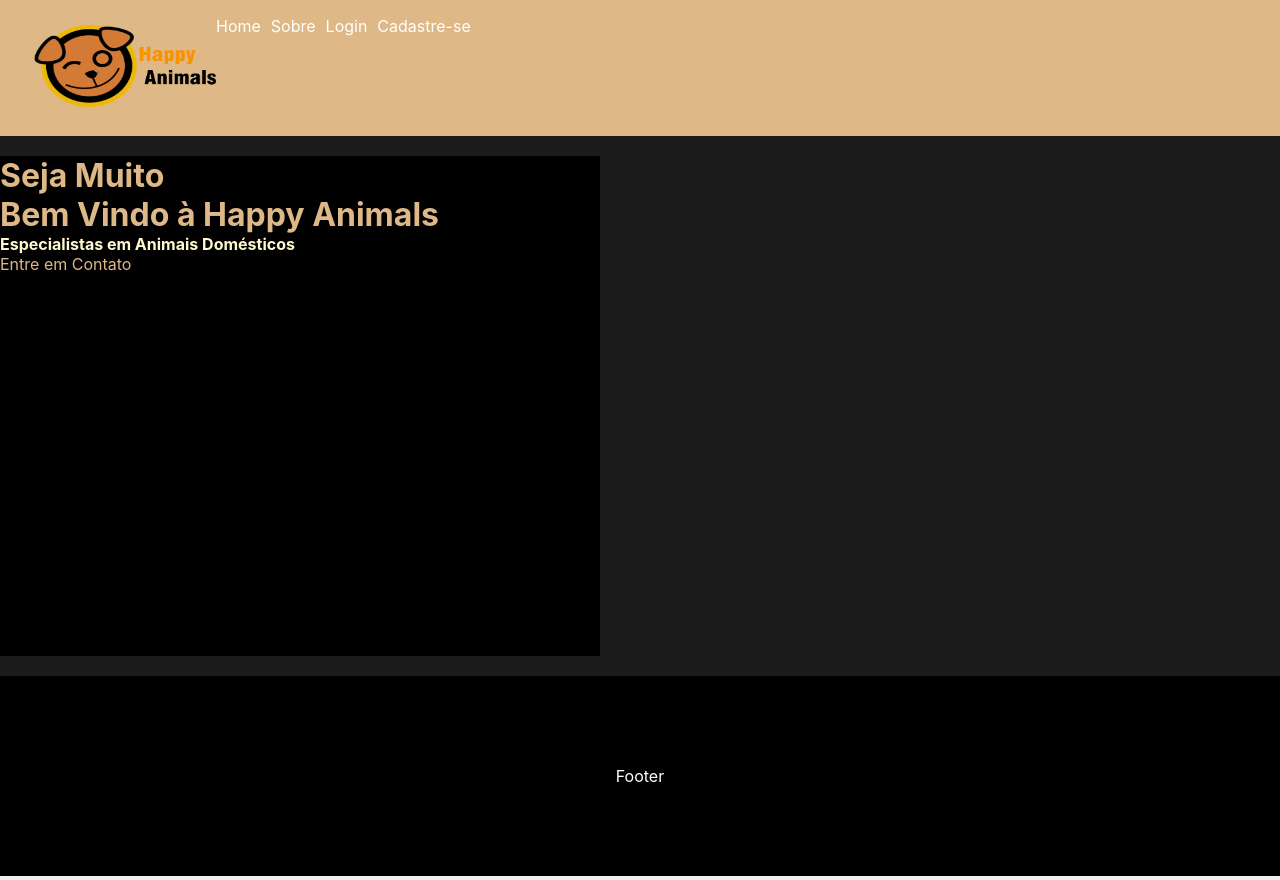
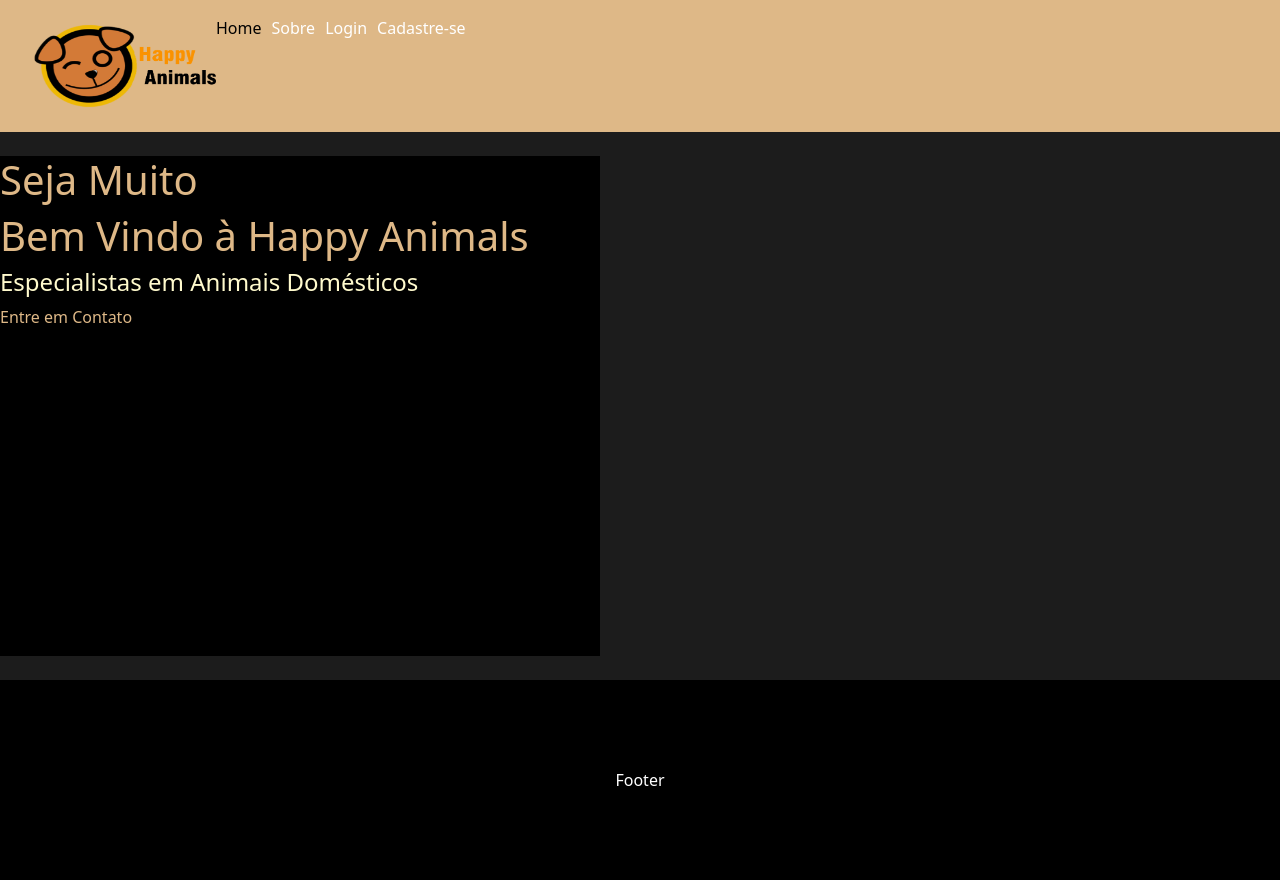
Before and after one commit to Limaisaias-ux/Happy_Animals, a React (Create React App) app: page / in a window 1280 px wide. Built offline with nearby package versions, Linux system fonts and the light colour scheme.

Commit message:
reajuste do active das rotas

```diff
--- a/package.json
+++ b/package.json
@@ -3,11 +3,14 @@
   "version": "0.1.0",
   "private": true,
   "dependencies": {
+    "-": "^0.0.1",
     "@testing-library/jest-dom": "^5.16.4",
     "@testing-library/react": "^13.2.0",
     "@testing-library/user-event": "^13.5.0",
+    "bootstrap": "^5.1.3",
     "json-server": "^0.17.0",
     "react": "^18.1.0",
+    "react-bootstrap": "^2.4.0",
     "react-dom": "^18.1.0",
     "react-icons": "^4.3.1",
     "react-router-dom": "^6.3.0",
--- a/src/App.js
+++ b/src/App.js
@@ -4,6 +4,7 @@ import Sobre from './pages/Sobre';
 import Login from './pages/Login';
 import Cadastro from './pages/Cadastro';
 import LayoutDefault from './pages/LayoutDefault';
+import 'bootstrap/dist/css/bootstrap.min.css';
 
 
 
--- a/src/components/Banner.js
+++ b/src/components/Banner.js
@@ -1,12 +1,11 @@
 import React from "react";
 import './Banner.css';
+//import  { Card }  from  'react-bootstrap/Card' ;
 
 function Card(){
     return(
     <div className="conteiner">
-        <div className="img">
 
-        </div>
         <div className="title">
             <h1>Seja Muito</h1>
             <h1>Bem Vindo à Happy Animals</h1>
--- a/src/components/Menu.css
+++ b/src/components/Menu.css
@@ -9,5 +9,5 @@
     color: rgb(255, 255, 255);
 }
 .nav-bar .active{
-    color: #dd5c01
+    color: black;
 }
--- a/src/components/Menu.js
+++ b/src/components/Menu.js
@@ -7,10 +7,10 @@ const Menu = () => {
   return (
     <div className='nav-bar'>
         <AddImage />
-        <NavLink to="home">Home</NavLink>
-        <NavLink style={{margin: '0 0 0 10px'}} to="sobre">Sobre</NavLink>
-        <NavLink style={{margin: '0 0 0 10px'}} to="login">Login</NavLink>
-        <NavLink style={{margin: '0 0 0 10px'}} to="cadastro">Cadastre-se</NavLink>
+        <NavLink to="/">Home</NavLink>
+        <NavLink style={{margin: '0 0 0 10px'}} to="/sobre">Sobre</NavLink>
+        <NavLink style={{margin: '0 0 0 10px'}} to="/login">Login</NavLink>
+        <NavLink style={{margin: '0 0 0 10px'}} to="/cadastro">Cadastre-se</NavLink>
     </div>
   )
 }
```
Also changed, not shown: 1 other file (tests, documents, lock files or other folders).
